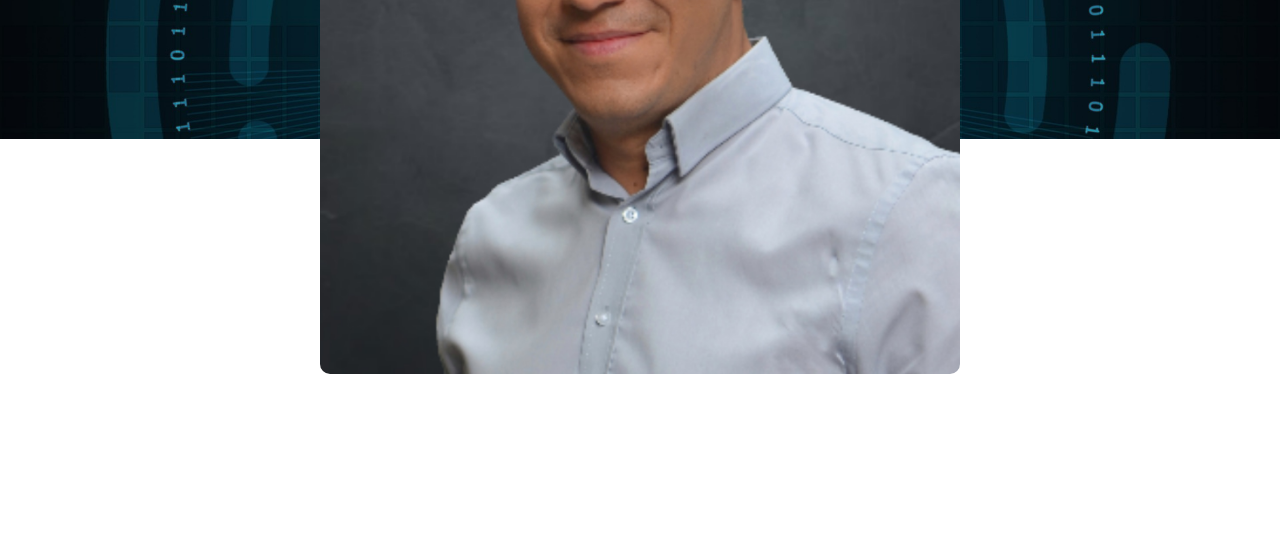
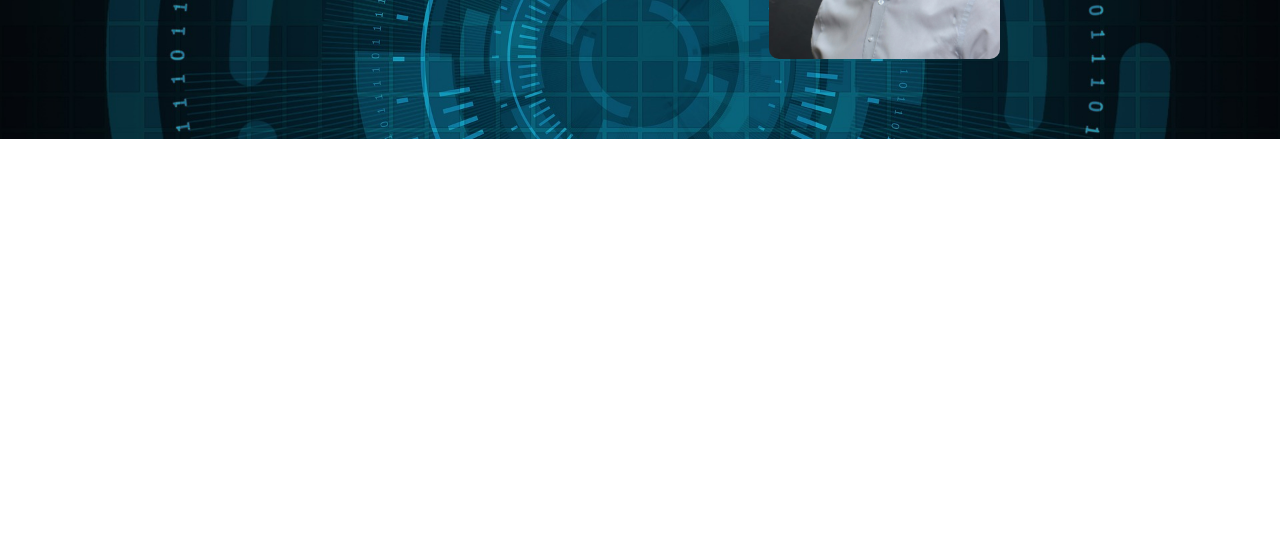
Before and after one commit to Gabriel-Arg/Proyecto-Git-Noa, a plain HTML site: page index.html in a window 1280 px wide. Shown: the part 261-800 px from the top of the page. Drawn offline with Linux system fonts and the light colour scheme.

Commit message:
Crea los media queries

```diff
--- a/css/estilo.css
+++ b/css/estilo.css
@@ -26,6 +26,7 @@ header {
 
 .head {
     /* border: 3px dashed cyan; */
+    height: 70%;
 
     display: flex;
     flex-direction: column;
@@ -44,5 +45,5 @@ header {
     width: 50vw;
 
     position: relative;
-    top: 80px;
+    top: 90px;
 }
--- /dev/null
+++ b/css/monitor.css
@@ -0,0 +1,22 @@
+@media (min-width: 1000px) {
+
+    .head {
+        height: 100%;
+        flex-direction: row;
+        justify-content: center;
+        align-items: center;
+    }
+
+    .head_nombre {
+        font-size: 8rem;
+    }
+
+    .head_foto {
+        width: 18vw;
+
+        position: relative;
+        top: 5px;
+        left: 20px;
+    }
+
+}
--- /dev/null
+++ b/css/tablet.css
@@ -0,0 +1,19 @@
+@media (min-width: 500px) {
+
+    .head {
+        height: 70%;
+        width: 80vw;
+    }
+
+    .head_nombre {
+        font-size: 10rem;
+    }
+
+    .head_foto {
+        width: 50vw;
+
+        position: absolute;
+        top: 300px;
+    }
+
+}
--- a/index.html
+++ b/index.html
@@ -18,6 +18,8 @@
         <link rel="icon" href="icon/zapatillas.png">  <!-- ICONO DE LA PESTAÑA DEL NAVEGADOR -->
 
         <link rel="stylesheet" href="css/estilo.css"> <!-- conecta el index a una hoja de estilo CSS -->
+        <link rel="stylesheet" href="css/tablet.css">
+        <link rel="stylesheet" href="css/monitor.css">
 
         <link rel="preconnect" href="https://fonts.googleapis.com">
         <link rel="preconnect" href="https://fonts.gstatic.com" crossorigin>
```
